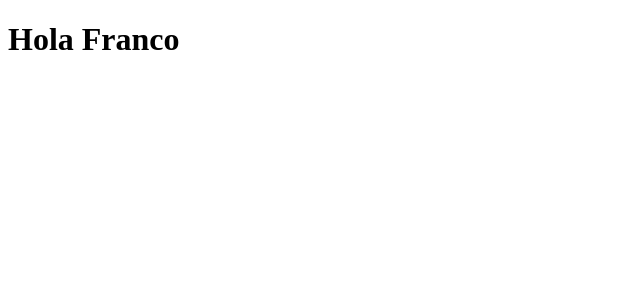
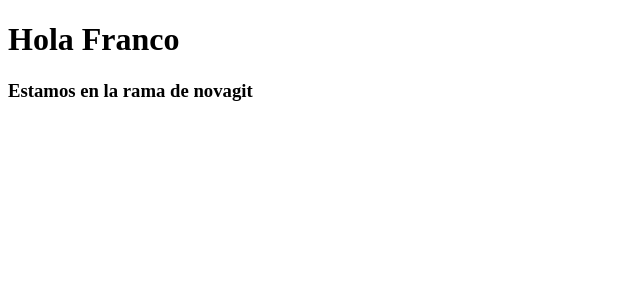
Before and after one commit to stein666/formularios, an Angular app: page / in a window 1280 px wide. Shown: the top 300 px of the page, without its empty margins (0-640 px from the left). Built offline with nearby package versions, Linux system fonts and the light colour scheme.

Commit message:
Primer commit de la rama novagit

```diff
--- a/src/app/app.component.html
+++ b/src/app/app.component.html
@@ -1 +1,2 @@
 <h1>Hola Franco</h1>
+<h3>Estamos en la rama de novagit</h3>
```
